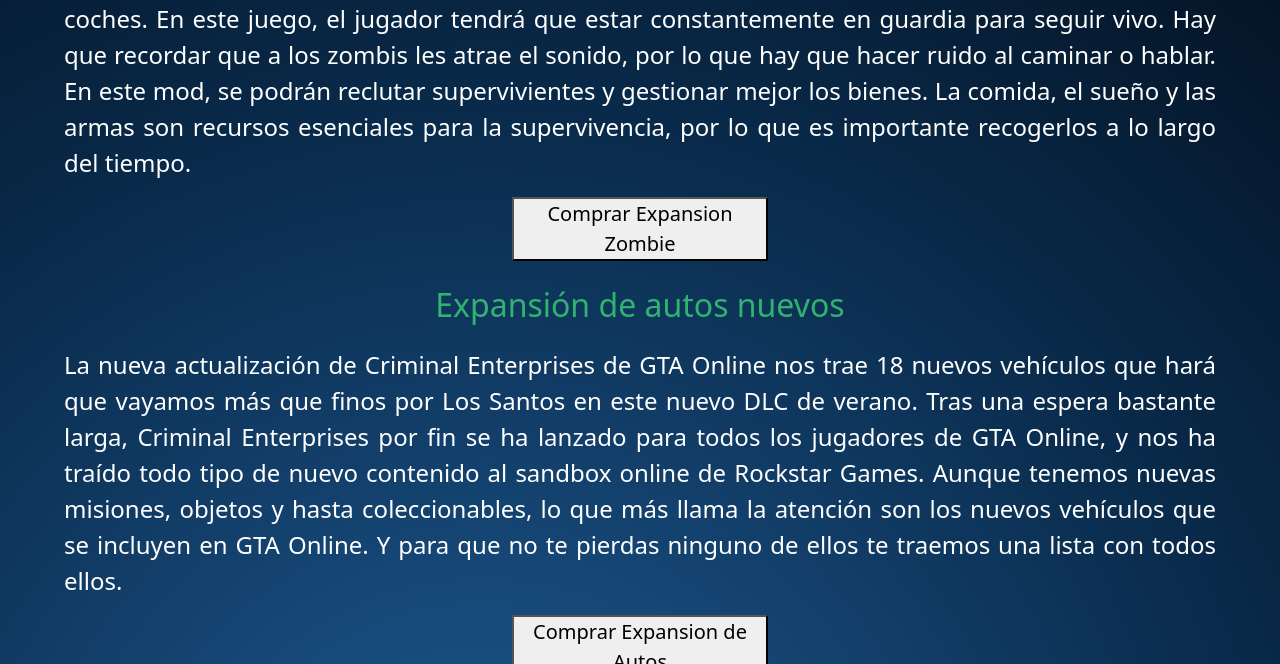
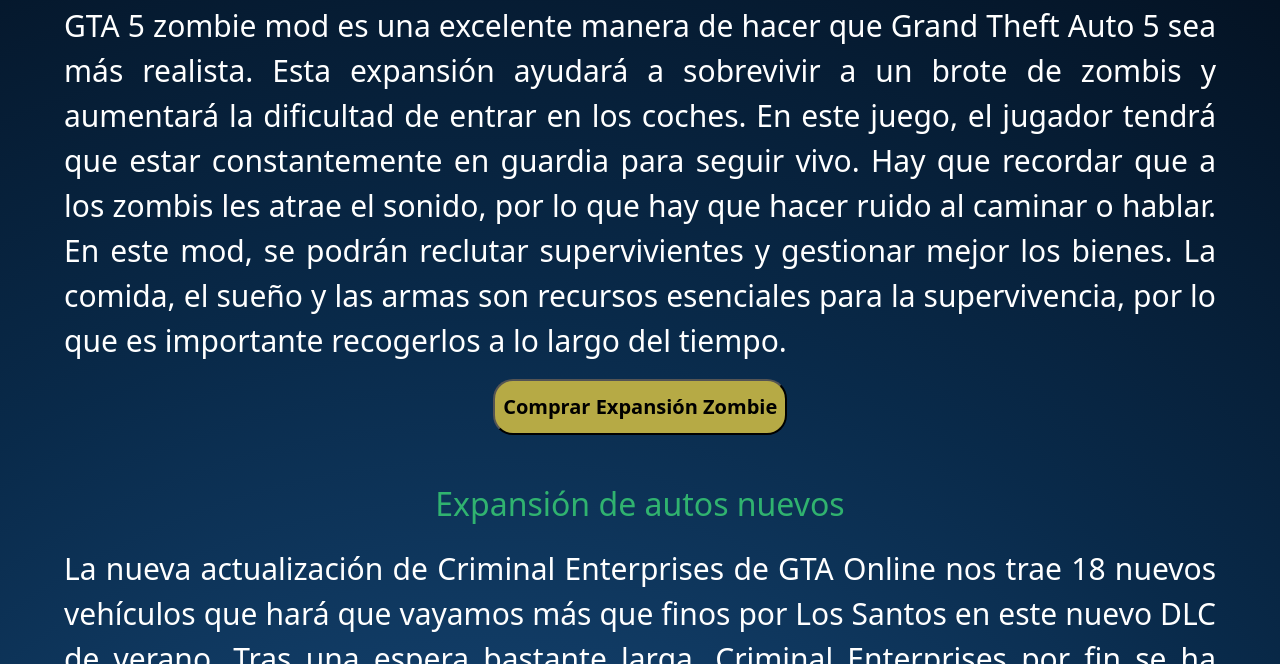
Before and after one commit to EmilianoLarroca/PFLarroca, a website: page pages/comprar.html in a window 1280 px wide. Shown: the part 547-1211 px from the top of the page. Drawn offline with nearby package versions, Linux system fonts and the light colour scheme.

Commit message:
cambios finales

```diff
--- a/pages/comprar.html
+++ b/pages/comprar.html
@@ -65,19 +65,19 @@
             <h2 class="h2comprar" data-aos="zoom-in-left">Comprar el juego completo</h2>
             <p class="pdecomprar" data-aos="zoom-in-left">Grand Theft Auto V para PC ofrece a los jugadores la opción de explorar el galardonado mundo de Los Santos y el condado de Blaine con una resolución de 4K y disfrutar del juego a 60 fotogramas por segundo.
             </p>
-            <button class="buttomcomprar" data-aos="zoom-in-left">Comprar Juego Completo</button>
+            <button class="buttomcomprar" data-aos="zoom-in-left"><strong>Comprar Juego Completo</strong></button>
         </section>
         <section class="section">
             <h2 class="h2comprar" data-aos="zoom-in-right">Expansión de zombies</h2>
             <p class="pdecomprar" data-aos="zoom-in-right">GTA 5 zombie mod es una excelente manera de hacer que Grand Theft Auto 5 sea más realista. Esta expansión ayudará a sobrevivir a un brote de zombis y aumentará la dificultad de entrar en los coches. En este juego, el jugador tendrá que estar constantemente en guardia para seguir vivo. Hay que recordar que a los zombis les atrae el sonido, por lo que hay que hacer ruido al caminar o hablar. En este mod, se podrán reclutar supervivientes y gestionar mejor los bienes. La comida, el sueño y las armas son recursos esenciales para la supervivencia, por lo que es importante recogerlos a lo largo del tiempo.</p>
-            <button class="buttomcomprar" data-aos="zoom-in-right">Comprar Expansion Zombie</button>
+            <button class="buttomcomprar" data-aos="zoom-in-right"><strong>Comprar Expansión Zombie</strong></button>
         </section>
         <section class="section">
             <h2 class="h2comprar" data-aos="zoom-in-right">Expansión de autos nuevos</h2>
             <p class="pdecomprar" data-aos="zoom-in-right">La nueva actualización de Criminal Enterprises de GTA Online nos trae 18 nuevos vehículos que hará que vayamos más que finos por Los Santos en este nuevo DLC de verano.
                 Tras una espera bastante larga, Criminal Enterprises por fin se ha lanzado para todos los jugadores de GTA Online, y nos ha traído todo tipo de nuevo contenido al sandbox online de Rockstar Games.
                 Aunque tenemos nuevas misiones, objetos y hasta coleccionables, lo que más llama la atención son los nuevos vehículos que se incluyen en GTA Online. Y para que no te pierdas ninguno de ellos te traemos una lista con todos ellos.</p>
-            <button class="buttomcomprar">Comprar Expansion de Autos</button>
+            <button class="buttomcomprar"><strong>Comprar Expansión de Autos</strong></button>
         </section>
     </main>
 
--- a/scss/components/_navbar.scss
+++ b/scss/components/_navbar.scss
@@ -29,6 +29,7 @@
 
 .navbar-brand {
     font-size: 26px;
+    font-family: 'Lobster', cursive;
     color: #34b17d;
     &:hover {
         color: #00ff95;
--- a/scss/layout/_comprar.scss
+++ b/scss/layout/_comprar.scss
@@ -13,6 +13,9 @@
         width: 45vw;
         color: black;
         font-size: 14px;
+        border-radius: 20px;
+        background-color: rgb(182, 170, 69);
+        margin-bottom: 15px;
 }
 
 /*----------------------- VISTA TABLET -----------------------*/
@@ -22,6 +25,9 @@
         width: 35vw;
         color: black;
         font-size: 20px;
+        border-radius: 20px;
+        background-color: rgb(182, 170, 69);
+        margin-bottom: 20px;
     }
 }
 
@@ -29,9 +35,13 @@
 
 @media (min-width: 769px) {
     .buttomcomprar {
-        width: 20vw;
-        color: black;
+        width: 23vw;
+        height: 10vh;
+        color: rgb(0, 0, 0);
         font-size: 20px;
+        border-radius: 20px;
+        background-color: rgb(182, 170, 69);
+        margin-bottom: 25px;
     }
 
     .h2comprar {
@@ -39,7 +49,19 @@
     }
 
     .pdecomprar {
-        font-size: 24px;
+        font-size: 30px;
         margin-top: 15px;
     }
+
+@media (min-width: 1000px) {
+    .buttomcomprar {
+        width: 23vw;
+        height: 7vh;
+        color: rgb(0, 0, 0);
+        font-size: 20px;
+        border-radius: 20px;
+        background-color: rgb(182, 170, 69);
+        margin-bottom: 25px;
     }
+}
+}
--- a/scss/layout/_contacto.scss
+++ b/scss/layout/_contacto.scss
@@ -26,6 +26,7 @@
         .formulario3 {
             width: 59vw;
             height: 55vh;
+            resize: none;
         }
     }
 }
@@ -36,6 +37,7 @@
     .formulario3 {
         width: 59vw;
         height: 30vh;
+        resize: none;
     }
 
     .botoncontacto {
@@ -61,12 +63,14 @@
     .formulario3 {
         width: 45vw;
         height: 35vh;
+
     }
 
     .botoncontacto {
         width: 16vw;
         margin-top: 15px;
         margin-bottom: 20px;
+        resize: none;
     }
 
     .section1 {
--- a/scss/layout/_informacion.scss
+++ b/scss/layout/_informacion.scss
@@ -27,7 +27,7 @@
     .h2informacion {
         display: flex;
         justify-content: center;
-        font-size: 28px;
+        font-size: 23px;
         color: #3ad375cc;
         margin-top: 10px;
 
@@ -47,7 +47,7 @@
     .h2informacion {
         display: flex;
         justify-content: center;
-        font-size: 24px;
+        font-size: 26px;
         color: #3ad375cc;
         margin-top: 15px;
     }
@@ -55,6 +55,7 @@
     .pdelmaininfo {
         font-size: 24px;
         color: white;
+        padding: 5px;
     }
 
     .botondeconsulta {
@@ -144,4 +145,15 @@
     .main-info {
         overflow: hidden;
 }
+
+@media (min-width: 1012px) {
+    .h2informacion {
+        display: flex;
+        justify-content: center;
+        font-size: 33px;
+        color: #3ad375cc;
+        margin-top: 15px;
+    }
+
 }
+}
```
Also changed, not shown: index.html (+0 -36 lines), css/style.css, multimedia/fondoinfo.webp (added), 1 other file.
